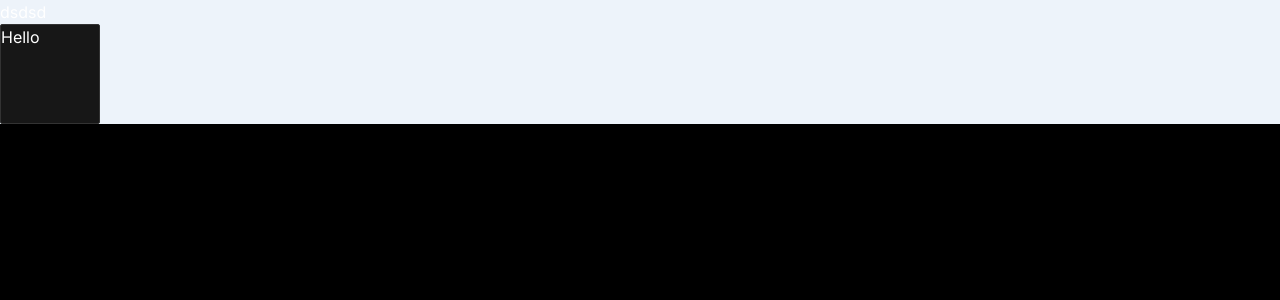
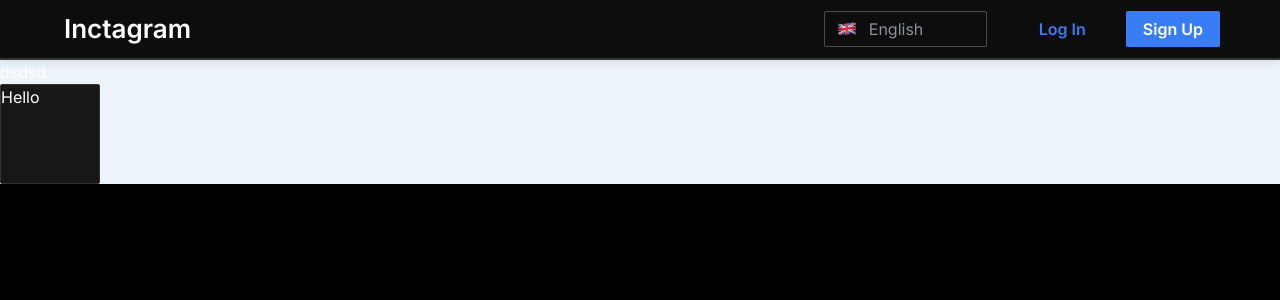
Before and after one commit to Dmitry-Klyuev/insta-inc, a Next.js app: page / in a window 1280 px wide. Shown: the top 300 px of the page. Built offline with nearby package versions, Linux system fonts and the light colour scheme.

Commit message:
TQ-47: add Header in rootLayout

```diff
--- a/app/layout.tsx
+++ b/app/layout.tsx
@@ -1,7 +1,8 @@
-import { Inter } from 'next/font/google';
-
 import type { Metadata } from 'next';
 import '../styles/globals.scss';
+import { Inter } from 'next/font/google';
+import React from 'react';
+import { Header } from 'shared/ui/header/Header';
 
 const inter = Inter({
   subsets: ['latin'],
@@ -20,7 +21,10 @@ export default function RootLayout({
 }>) {
   return (
     <html lang="en">
-      <body className={inter.variable}>{children}</body>
+      <body className={inter.variable}>
+        <Header />
+        <main>{children}</main>
+      </body>
     </html>
   );
 }
```
